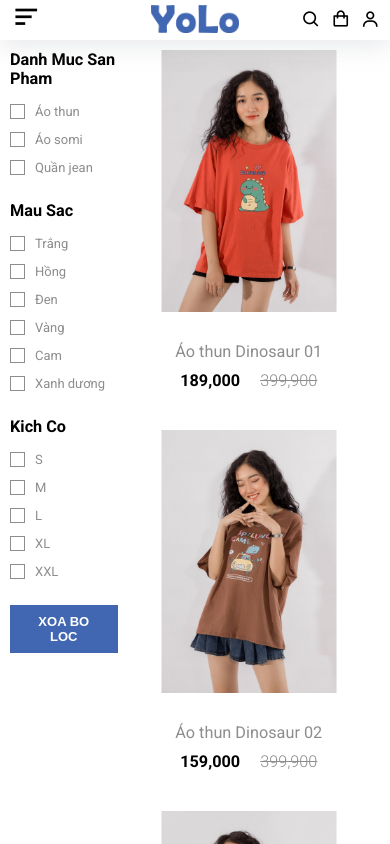
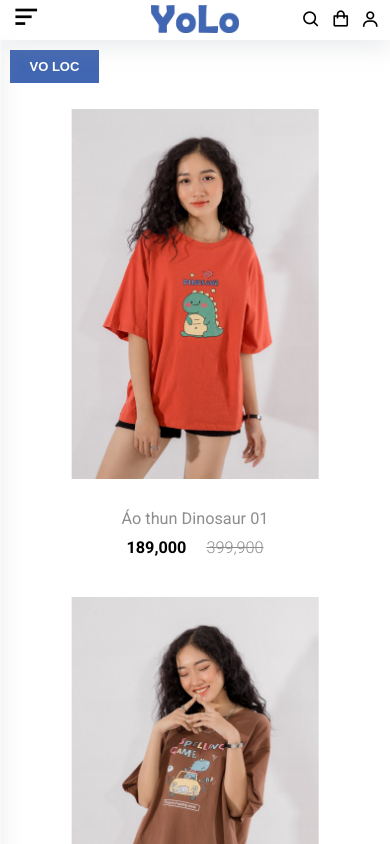
Before and after one commit to AndriyCh1/ecommerce-web-shop, a React (Create React App) app in the folder client/: page /catalog in a window 390 px wide. Shown: the top 844 px of the page. Built offline with nearby package versions, Linux system fonts and the light colour scheme.

Commit message:
fix: make catalog responsive

```diff
--- a/client/src/pages/catalog.tsx
+++ b/client/src/pages/catalog.tsx
@@ -1,9 +1,8 @@
-import React, { useCallback, useEffect, useState } from 'react';
+import React, { useCallback, useEffect, useRef, useState } from 'react';
 import Helmet from '../components/helmet';
-import Grid from '../components/grid';
-import ProductCard from '../components/product-card';
 import CheckBox from '../components/check-box';
 import Button from '../components/button';
+import InfinityList from '../components/infinity-list';
 
 import productData from '../assets/fake-data/products';
 import category from '../assets/fake-data/category';
@@ -65,40 +64,49 @@ const Catalog = () => {
 
   const clearFilter = () => setFilter(initFilter);
 
-  const updateProducts = useCallback(
-    () => {
+  const updateProducts = useCallback(() => {
     let temp = productList;
 
     if (filter.category.length > 0) {
-        temp = temp.filter(e => filter.category.includes(e.categorySlug));
+      temp = temp.filter((e) => filter.category.includes(e.categorySlug));
     }
 
     if (filter.color.length > 0) {
-        temp = temp.filter(e => {
-          const check = e.colors.find(color => filter.color.includes(color));
+      temp = temp.filter((e) => {
+        const check = e.colors.find((color) => filter.color.includes(color));
         return check !== undefined;
       });
     }
 
     if (filter.size.length > 0) {
-        temp = temp.filter(e => {
-          const check = e.size.find(color => filter.size.includes(color));
+      temp = temp.filter((e) => {
+        const check = e.size.find((color) => filter.size.includes(color));
         return check !== undefined;
       });
     }
 
     setProducts(temp);
-    }, [filter, setProducts]
-  )
+  }, [filter, setProducts]);
 
   useEffect(() => {
-    updateProducts()
-  }, [updateProducts])
+    updateProducts();
+  }, [updateProducts]);
+
+  const filterRef = useRef<HTMLDivElement>(null);
+
+  const toggleFilter = () => {
+    if (filterRef && filterRef.current) {
+      filterRef.current.classList.toggle('active');
+    }
+  }
 
   return (
     <Helmet title="Catalog">
       <div className="catalog">
-        <div className="catalog__filter">
+        <div className="catalog__filter" ref={filterRef}>
+          <div className='catalog__filter__close' onClick={toggleFilter}>
+            <i className='bx bx-left-arrow-alt'></i>
+          </div>
           <div className="catalog__filter__widget">
             <div className="catalog__filter__widget__title">danh muc san pham</div>
             <div className="catalog__filter__widget__content">
@@ -143,23 +151,17 @@ const Catalog = () => {
           </div>
           <div className="catalog__filter__widget__title">
             <div className="catalog__filter__widget__content">
-              <Button size="sm" onClick={clearFilter}>xoa bo loc</Button>
+              <Button size="sm" onClick={clearFilter}>
+                xoa bo loc
+              </Button>
             </div>
           </div>
         </div>
+        <div className='catalog__filter__toggle'>
+          <Button size='sm' onClick={toggleFilter}>vo  loc</Button>
+        </div>
         <div className="catalog__content">
-          <Grid col={3} mdCol={2} smCol={1} gap={20}>
-            {products.map((item, index) => (
-              <ProductCard
-                key={index}
-                img01={item.image01}
-                img02={item.image02}
-                name={item.title}
-                price={Number(item.price)}
-                slug={item.slug}
-              />
-            ))}
-          </Grid>
+          <InfinityList data={products} />
         </div>
       </div>
     </Helmet>
--- a/client/src/scss/components/_catalog.scss
+++ b/client/src/scss/components/_catalog.scss
@@ -1,11 +1,32 @@
 .catalog {
   @include flex(flex-start, flex-start);
+  @include tablet {
+    flex-direction: column;
+  }
 
   &__filter {
     width: 20%;
 
     @include tablet {
-      width: unset;
+      width: max-content;
+      height: 100vh;
+      background-color: $main-bg;
+      padding: 1rem;
+      position: fixed;
+      left: 0;
+      top: $header-tablet-height;
+      z-index: 100;
+      box-shadow: $box-shadow;
+      transform: translateX(-100%);
+      transition: transform 0.3s ease;
+    }
+
+    @include mobile {
+      top: $header-mobile-height;
+    }
+
+    &.active {
+      transform: translateX(0);
     }
 
     &__widget {
@@ -26,6 +47,17 @@
         }
       }
     }
+
+    &__close {
+      display: none;
+      cursor: pointer;
+
+      @include tablet {
+        display: block;
+        font-size: 2rem;
+        margin-bottom: 1rem;
+      }
+    }
   }
 
   &__content {
@@ -36,4 +68,12 @@
     }
   }
 
+  &__filter__toggle {
+    display: none;
+
+    @include tablet {
+      display: block;
+      margin-bottom: 2rem;
+    }
+  }
 }
```
Lines whose indentation alone changed are shown as unchanged.
